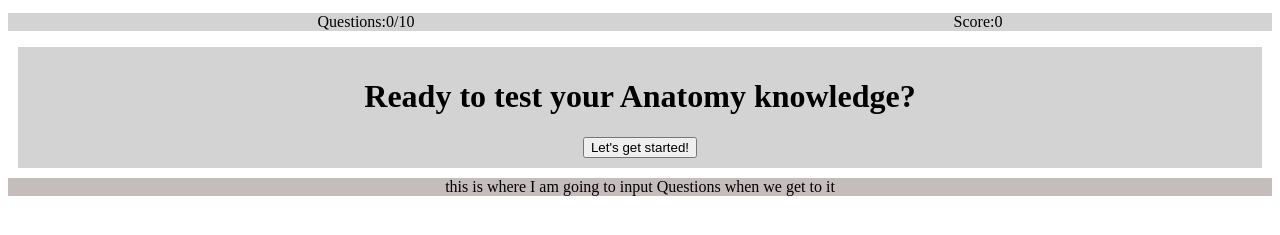
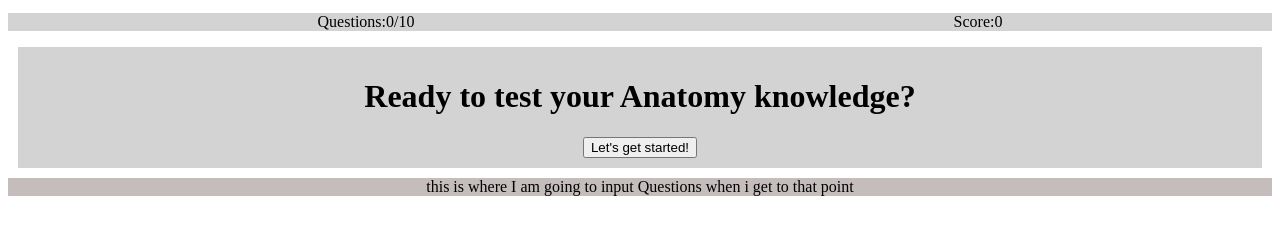
Before and after one commit to nclayt0n/BlocQuiz, a plain HTML site: page index.html in a window 1280 px wide. Shown: the part 111-346 px from the top of the page. Drawn offline with Linux system fonts and the light colour scheme.

Commit message:
spelling

```diff
--- a/index.html
+++ b/index.html
@@ -25,7 +25,7 @@
             <h1>Ready to test your Anatomy knowledge?</h1>
             <button type="button" class="start">Let's get started!</button>
         </div>
-        <div class="QandAForm">this is where I am going to input Questions when we get to it</div>
+        <div class="QandAForm">this is where I am going to input Questions when i get to that point</div>
     </main>
 </body>
 
```
